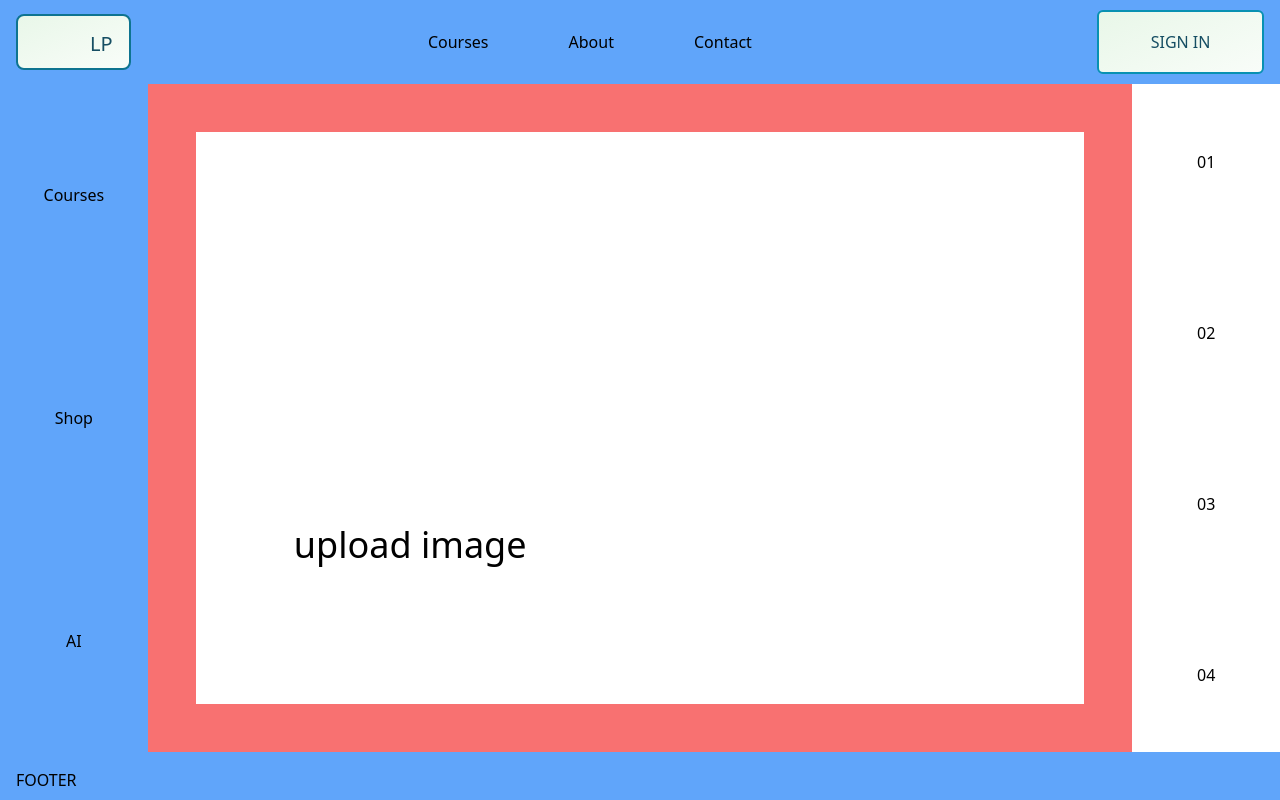
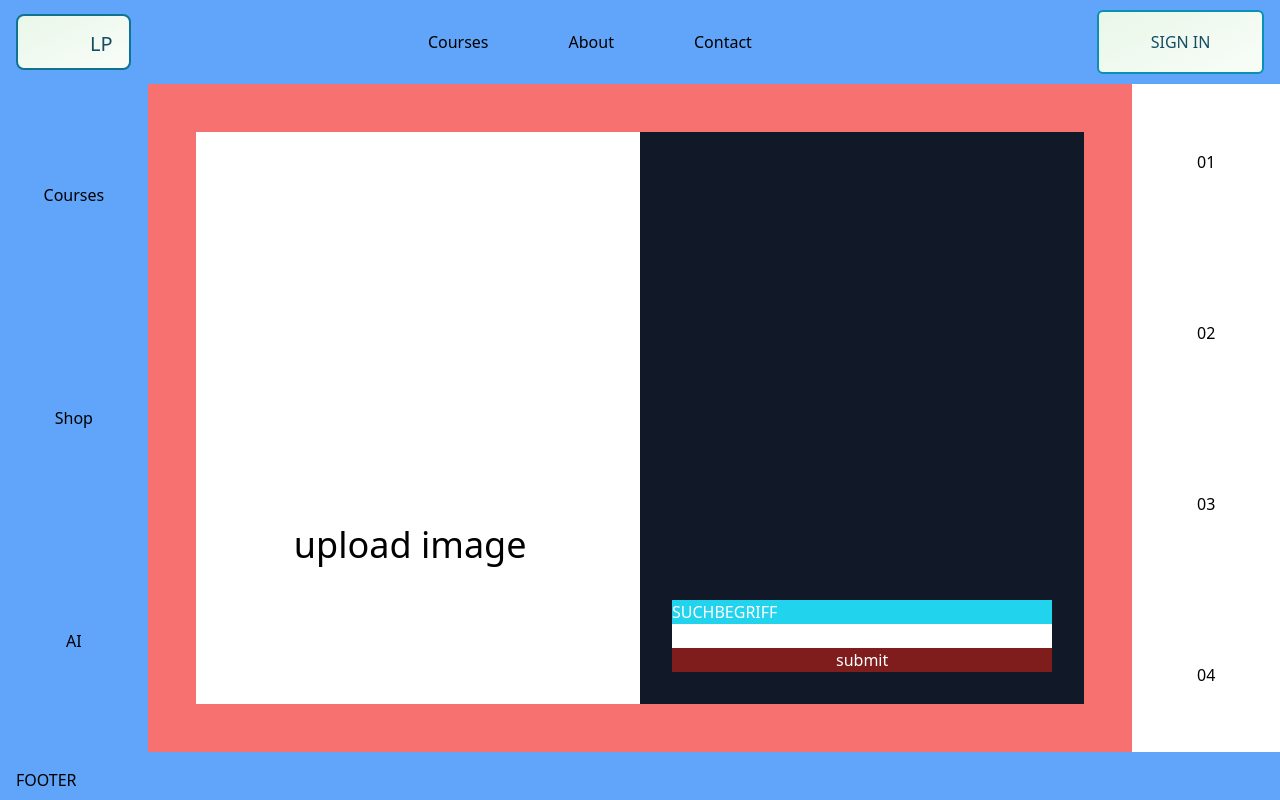
Before and after one commit to VelimirMueller/aurorae-images-frontend, a Vue app: page / in a window 1280 px wide. Built offline with nearby package versions, Linux system fonts and the light colour scheme; some icons are missing.

Commit message:
enable scraping of data from website

```diff
--- a/src/components/ImageUploader.vue
+++ b/src/components/ImageUploader.vue
@@ -48,7 +48,7 @@ import AccessibleIcon from '@/components/AccessibleIcon.vue'
 import { ref } from 'vue'
 import type { Ref } from 'vue'
 
-const emits = defineEmits(['set-file'])
+const emits = defineEmits(['set-file', 'reset'])
 
 interface InputFile {
   files: Array<Blob|MediaSource>
@@ -96,6 +96,7 @@ const setPreviewUrl = async (): Promise<void> => {
 
 const resetImage = () => {
   previewUrl.value = ''
+  emits('reset')
 }
 </script>
 
--- a/src/views/LandingPage.vue
+++ b/src/views/LandingPage.vue
@@ -17,9 +17,14 @@
         </div>
         <div class="w-full h-full">
           <div class="h-full w-full p-12 bg-red-400 grid grid-cols-2">
-            <ImageUploader @set-file="val => setFileInfo(val)" />
-            <div class="bg-white flex justify-center items-center">
-              <ul v-if="file">
+            <ImageUploader
+              @reset="reset()"
+              @set-file="val => setFileInfo(val)" />
+            <div class="bg-gray-900 flex flex-col justify-center items-center text-white p-8">
+              <div class="h-1/4 w-full text-white">
+                <ul
+                  v-if="file"
+                  class="h-full">
                   <li>
                     {{ 'FILENAME: ' + file.filename }}
                   </li>
@@ -27,6 +32,52 @@
                     {{ 'FILESIZE: ' + (file.size / 1024 / 1024).toFixed(2) + 'MB' }}
                   </li>
                 </ul>
+              </div>
+
+              <div class="w-full h-3/4 flex flex-col">
+                <div class="h-full">
+                  <ul class="max-h-[300px] overflow-y-scroll">
+                    <template
+                      v-for="result in searchResult.data"
+                      :key="result.topic_id">
+                      <ul class="border-t-4 mb-8 py-4 px-2">
+                        <li class="my-2">
+                          {{ `solved: ${JSON.stringify(result.topic_status)}` }}
+                        </li>
+                        <li class="my-2">
+                          {{ `headline: ${JSON.stringify(result.topic_headline)}` }}
+                        </li>
+                        <li class="my-2">
+                          {{ `content: ${JSON.stringify(result.topic_content)}` }}
+                        </li>
+                        <li class="my-2">
+                          <a class="text-blue-400 hover:text-blue-200" :href="result.topic_link" target="_blank">
+                            link to forum
+                          </a>
+                        </li>
+                      </ul>
+                    </template>
+                  </ul>
+                </div>
+                <form
+                  class="flex flex-col text-gray-900 bg-cyan-400"
+                  @submit.prevent="scrapeData()">
+                  <label
+                    for="query"
+                    class="text-white">
+                    SUCHBEGRIFF</label>
+                  <input
+                    id="query"
+                    v-model="searchQuery"
+                    name="query"
+                    type="text" />
+                  <button
+                    class="text-white bg-red-900"
+                    type="submit">
+                    submit
+                  </button>
+                </form>
+              </div>
             </div>
           </div>
         </div>
@@ -56,9 +107,23 @@ import LpHero from '@/components/landingPage/LpHero.vue'
 import ImageUploader from '@/components/ImageUploader.vue'
 import { ref } from 'vue'
 const file = ref()
+const searchQuery = ref()
+const searchResult = ref('')
 
-const setFileInfo = (val: any) => {
-  console.log(val)
+const scrapeData = () => {
+  fetch(`http://localhost:8000/scrape/${searchQuery.value}`, {method: 'POST'})
+    .then(res => res.json())
+    .then(data => {
+      console.log(data)
+      searchResult.value = data
+    })
+}
+
+const setFileInfo = (val: any): void => {
   file.value = val
 }
+
+const reset = (): void => {
+  file.value = null
+}
 </script>
```
Lines whose indentation alone changed are shown as unchanged.
